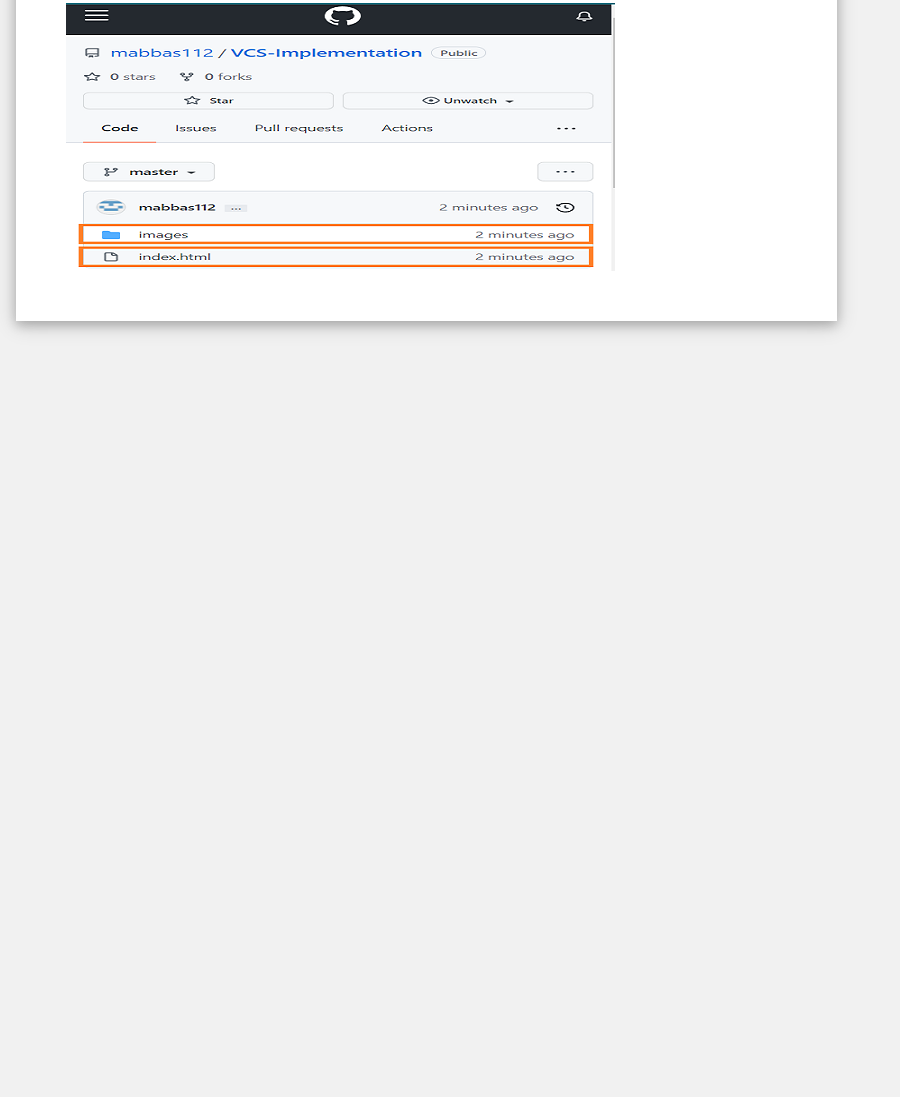
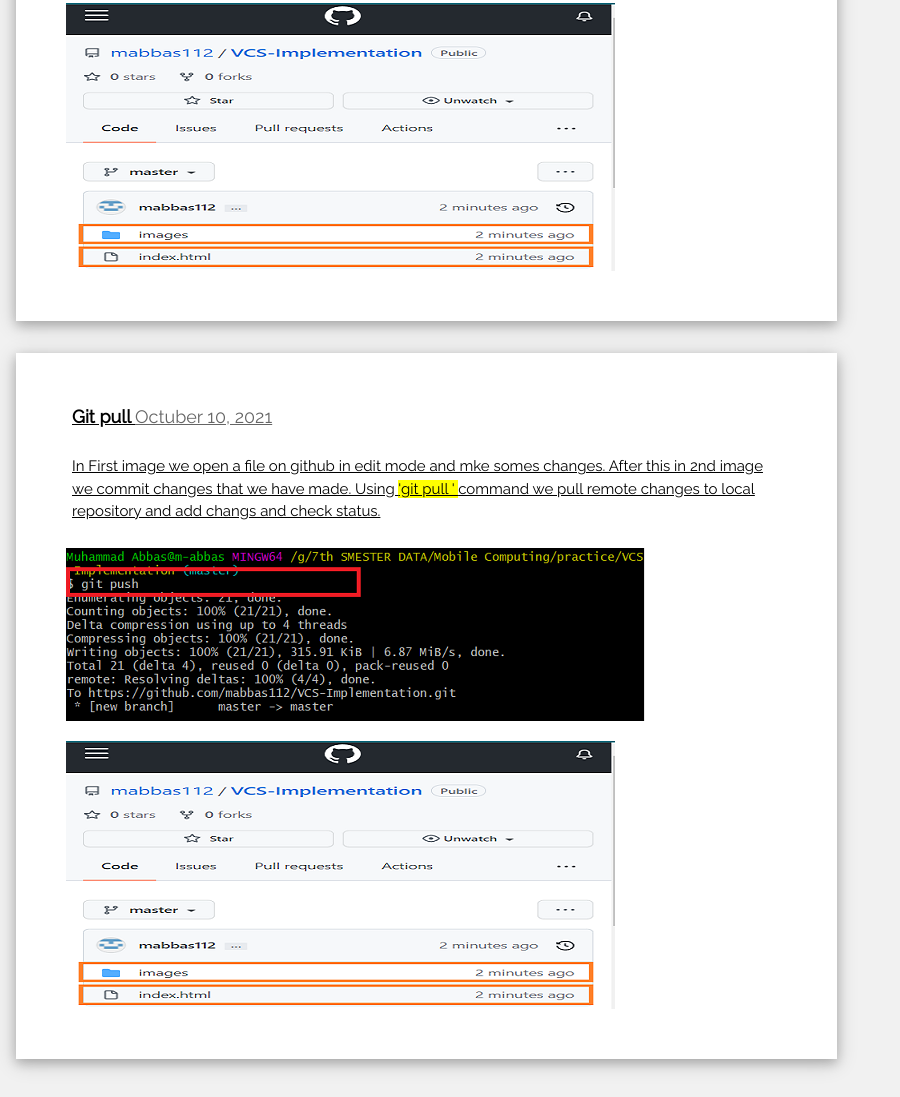
Before and after one commit to AnjumHussainRumaani/VCS-Implementation, a plain HTML site: page index.html in a window 1280 px wide. Shown: the part 2772-3869 px from the top of the page, without its empty margins (0-900 px from the left). Before the commit the page ends 3131 px from the top, so only its background shows below. Drawn offline with nearby package versions, Linux system fonts and the light colour scheme.

Commit message:
Update index.html
Remote changes on a repository and add card 5

```diff
--- a/index.html
+++ b/index.html
@@ -159,9 +159,35 @@
 
   </div>
 </div>
-<!-- END cade 4 -->
+<!-- END card 4 -->
+
+<!-- card 5-->
+<div class="w3-col l8 s12">
+  <div class="w3-card-4 w3-margin w3-white" style="padding:40px;">
 
 
+	<!--............................Title Date.........................-->
+	<div class="w3-container">
+      <h5><b><u>Git pull </b> <span class="w3-opacity">Octuber 10, 2021</span></h5>
+    </div>
+	<!--............................End Title Date.........................-->
+
+	<!--............................Description.........................-->
+    <div class="w3-container">
+      <p>In First image we open a file on github in edit mode and mke somes changes. After this in 2nd image we commit changes that we have made.
+	      Using <mark> 'git pull ' </mark> command we pull remote changes to local repository and add changs and check status.
+		</p>
+    </div>
+	<!--............................END Description.........................-->
+
+	<!--............................Image.........................-->
+	<img src="images/8.png" alt="8" style="margin:10px;">
+	<img src="images/9.png" alt="9" style="margin:10px;">
+	<!--............................End Image.........................-->
+
+  </div>
+</div>
+<!-- END card 5-->
 
 <!-- END GRID -->
 </div><br>
```
